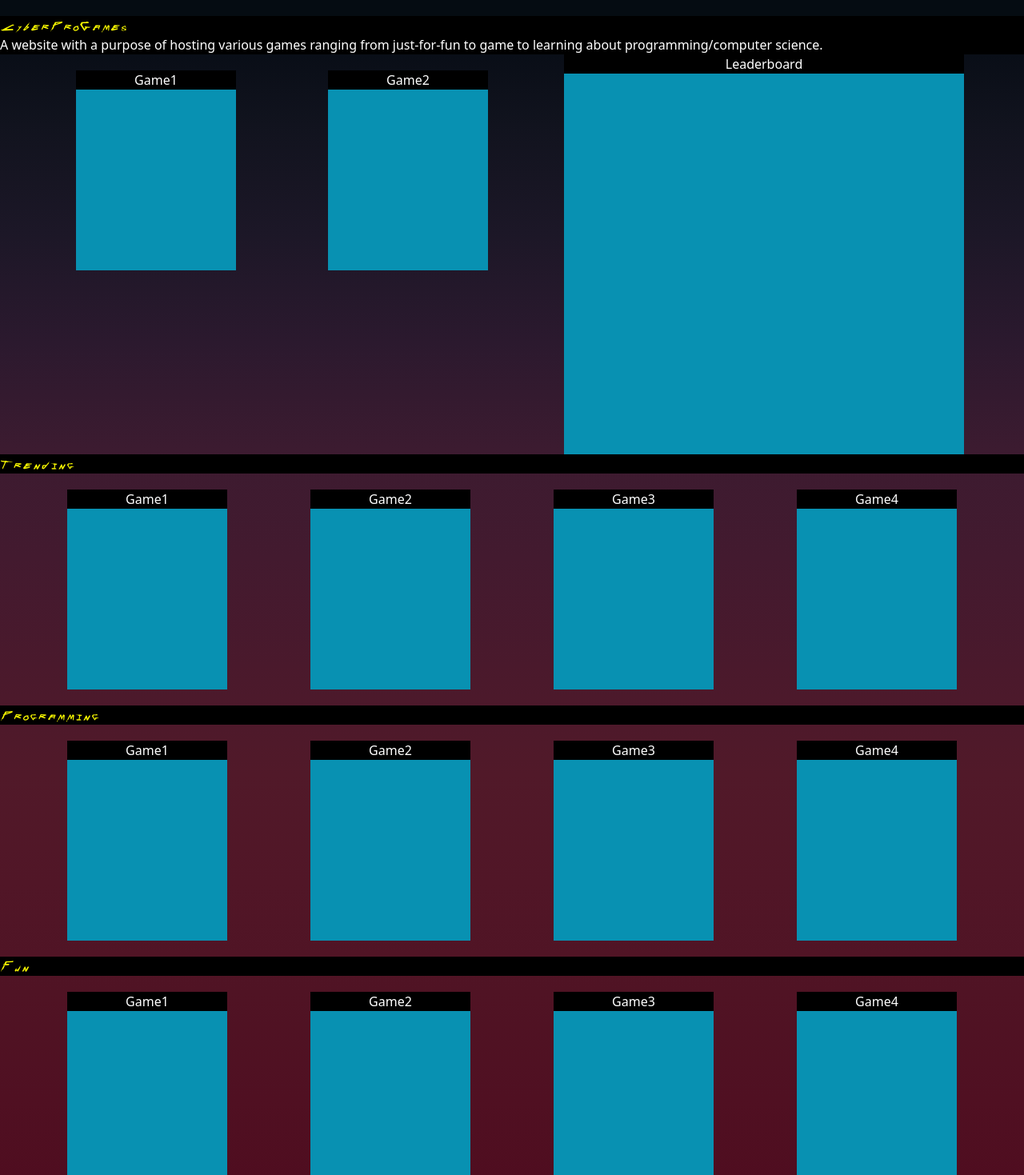
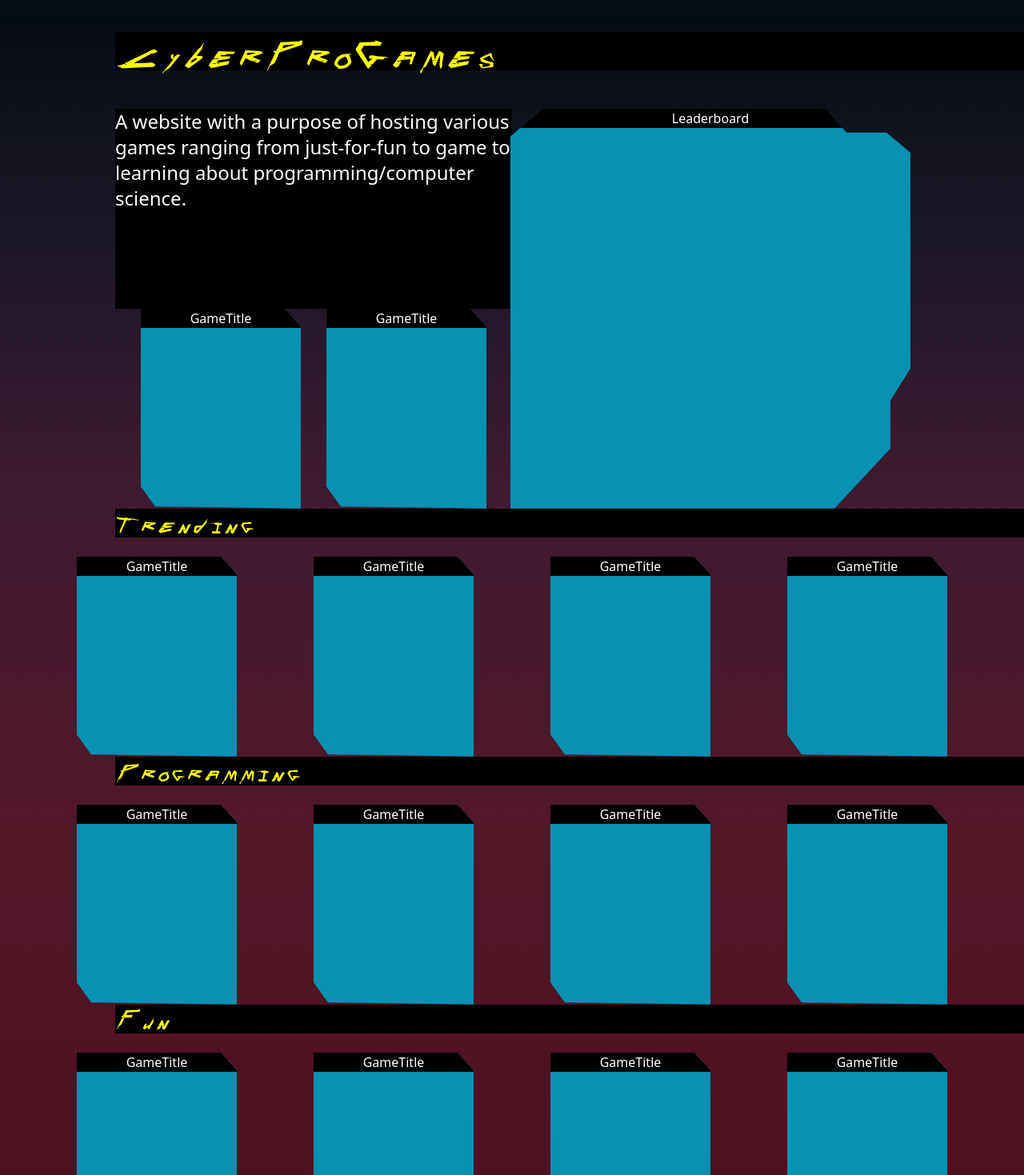
Before and after one commit to jleon124/CyberProGames, a React (Create React App) app: page / in a window 1280 px wide. Shown: the part 81-1550 px from the top of the page at 80% size. Built offline with nearby package versions, Linux system fonts and the light colour scheme.

Commit message:
Fixed homepage top section & created gamebox comp

```diff
--- /dev/null
+++ b/src/components/GameBox.js
@@ -0,0 +1,11 @@
+import React from 'react'
+
+const GameBox = () => {
+  return (
+    <div class="text-center bg-cyan-600 h-[250px] w-[200px] game-box">
+        <p>GameTitle</p>
+    </div>
+  )
+}
+
+export default GameBox
--- a/src/components/HomePage.js
+++ b/src/components/HomePage.js
@@ -1,81 +1,51 @@
 import React from 'react'
+import GameBox from './GameBox'
 
 const HomePage = () => {
     return (
-        <main class="h-auto bg-[linear-gradient(to_bottom,#050b13,#11131e,#1c1727,#2b192e,#3c1b30,#431a2f,#4a192c,#511929,#511627,#501324,#501022,#4f0c1f)]">
-            <h1 class="text-[yellow] bg-black font-cyber">CyberProGames</h1>
-            <p>A website with a purpose of hosting various games ranging
-                from just-for-fun to game to learning about programming/computer
-                science.</p>
-            <div class="flex flex-wrap justify-evenly">
-                <div class="text-center bg-cyan-600 h-[250px] w-[200px] m-5 gamebox">
-                    <p>Game1</p>
-                </div>
-                <div class="text-center bg-cyan-600 h-[250px] w-[200px] m-5 gamebox">
-                    <p>Game2</p>
-                </div>
-                <div class="text-center bg-cyan-600 h-[500px] w-[500px] float-right leaderboard">
+        <main class=" pt-5 pb-5 h-auto bg-[linear-gradient(to_bottom,#050b13,#11131e,#1c1727,#2b192e,#3c1b30,#431a2f,#4a192c,#511929,#511627,#501324,#501022,#4f0c1f)]">
+            <h1 class="text-[yellow] font-cyber text-5xl mb-12 ml-36">CyberProGames</h1>
+
+            <div class="grid grid-cols-4 grid-rows-2 mx-36 ">
+
+                <p class=" col-span-2 text-white text-2xl ">A website with a purpose of hosting various games ranging
+                    from just-for-fun to game to learning about programming/computer
+                    science.</p>
+
+                <div class="justify-self-center col-span-2 row-span-2 text-center bg-cyan-600 h-[500px] w-[500px] leaderboard-box ">
                     <p>Leaderboard</p>
                 </div>
+
+                <div class=" col-span-2 flex justify-evenly">
+                    <GameBox />
+                    <GameBox />
+                </div>
+
             </div>
 
-            {/* <br></br> */}
-
-            <h1 class="text-[yellow] bg-black font-cyber">Trending</h1>
-
+            <h1 class="text-[yellow] font-cyber text-3xl mb-6 ml-36">Trending</h1>
             <div class="flex justify-evenly">
-                <div class="text-center bg-cyan-600 h-[250px] w-[200px] m-5 gamebox">
-                    <p>Game1</p>
-                </div>
-                <div class="text-center bg-cyan-600 h-[250px] w-[200px] m-5 gamebox">
-                    <p>Game2</p>
-                </div>
-                <div class="text-center bg-cyan-600 h-[250px] w-[200px] m-5 gamebox">
-                    <p>Game3</p>
-                </div>
-                <div class="text-center bg-cyan-600 h-[250px] w-[200px] m-5 gamebox">
-                    <p>Game4</p>
-                </div>
+                <GameBox />
+                <GameBox />
+                <GameBox />
+                <GameBox />
             </div>
 
-            {/* <br></br> */}
-
-            <h1 class="text-[yellow] bg-black font-cyber">Programming</h1>
+            <h1 class="text-[yellow] font-cyber text-3xl mb-6 ml-36">Programming</h1>
             <div class="flex justify-evenly">
-                <div class="text-center bg-cyan-600 h-[250px] w-[200px] m-5 gamebox">
-                    <p>Game1</p>
-                </div>
-                <div class="text-center bg-cyan-600 h-[250px] w-[200px] m-5 gamebox">
-                    <p>Game2</p>
-                </div>
-                <div class="text-center bg-cyan-600 h-[250px] w-[200px] m-5 gamebox">
-                    <p>Game3</p>
-                </div>
-                <div class="text-center bg-cyan-600 h-[250px] w-[200px] m-5 gamebox">
-                    <p>Game4</p>
-                </div>
+                <GameBox />
+                <GameBox />
+                <GameBox />
+                <GameBox />
             </div>
 
-            {/* <br></br> */}
-
-            <h1 class="text-[yellow] bg-black font-cyber">Fun</h1>
-            <div class="flex justify-evenly">
-                <div class="text-center bg-cyan-600 h-[250px] w-[200px] m-5 gamebox">
-                    <p>Game1</p>
-                </div>
-                <div class="text-center bg-cyan-600 h-[250px] w-[200px] m-5 gamebox">
-                    <p>Game2</p>
-                </div>
-                <div class="text-center bg-cyan-600 h-[250px] w-[200px] m-5 gamebox">
-                    <p>Game3</p>
-                </div>
-                <div class="text-center bg-cyan-600 h-[250px] w-[200px] m-5 gamebox">
-                    <p>Game4</p>
-                </div>
+            <h1 class="text-[yellow] font-cyber text-3xl mb-6 ml-36">Fun</h1>
+            <div class="flex justify-evenly ">
+                <GameBox />
+                <GameBox />
+                <GameBox />
+                <GameBox />
             </div>
-
-            {/* <hr></hr> */}
-
         </main>
     )
 }
```
